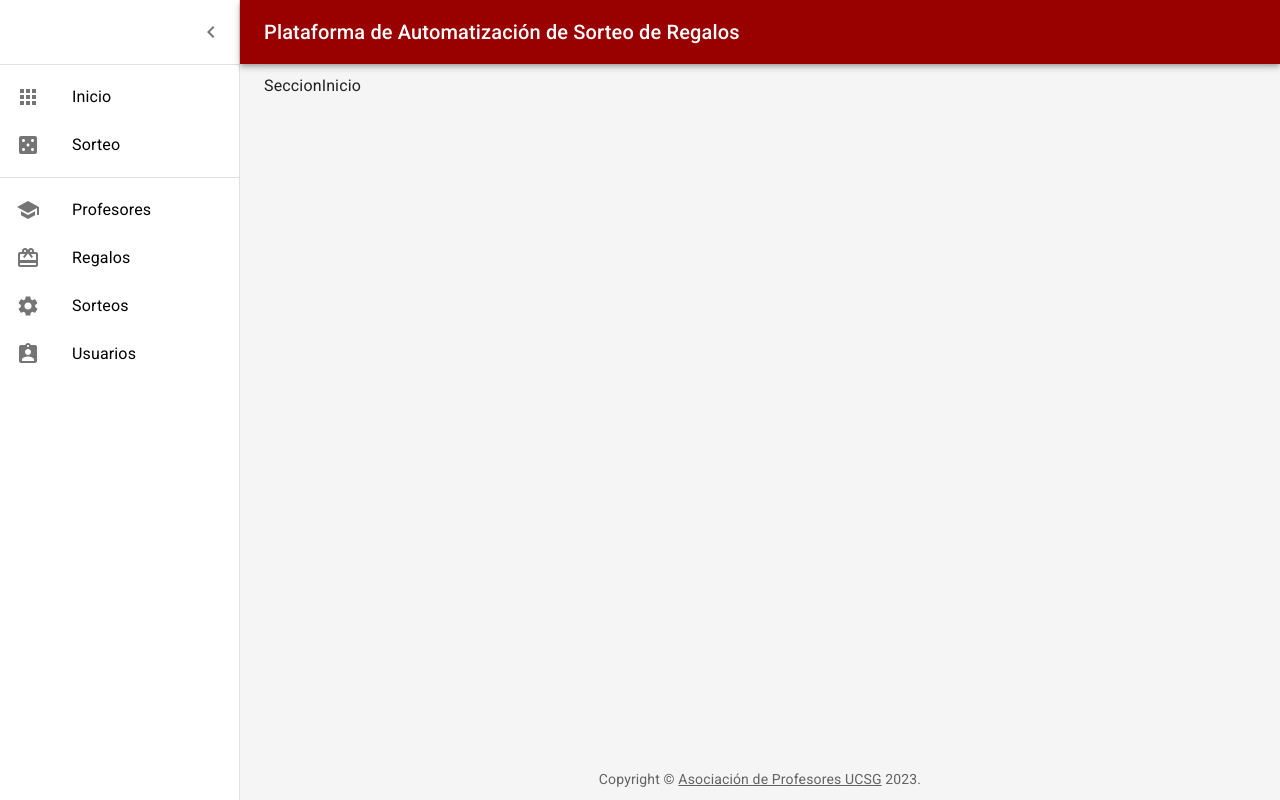
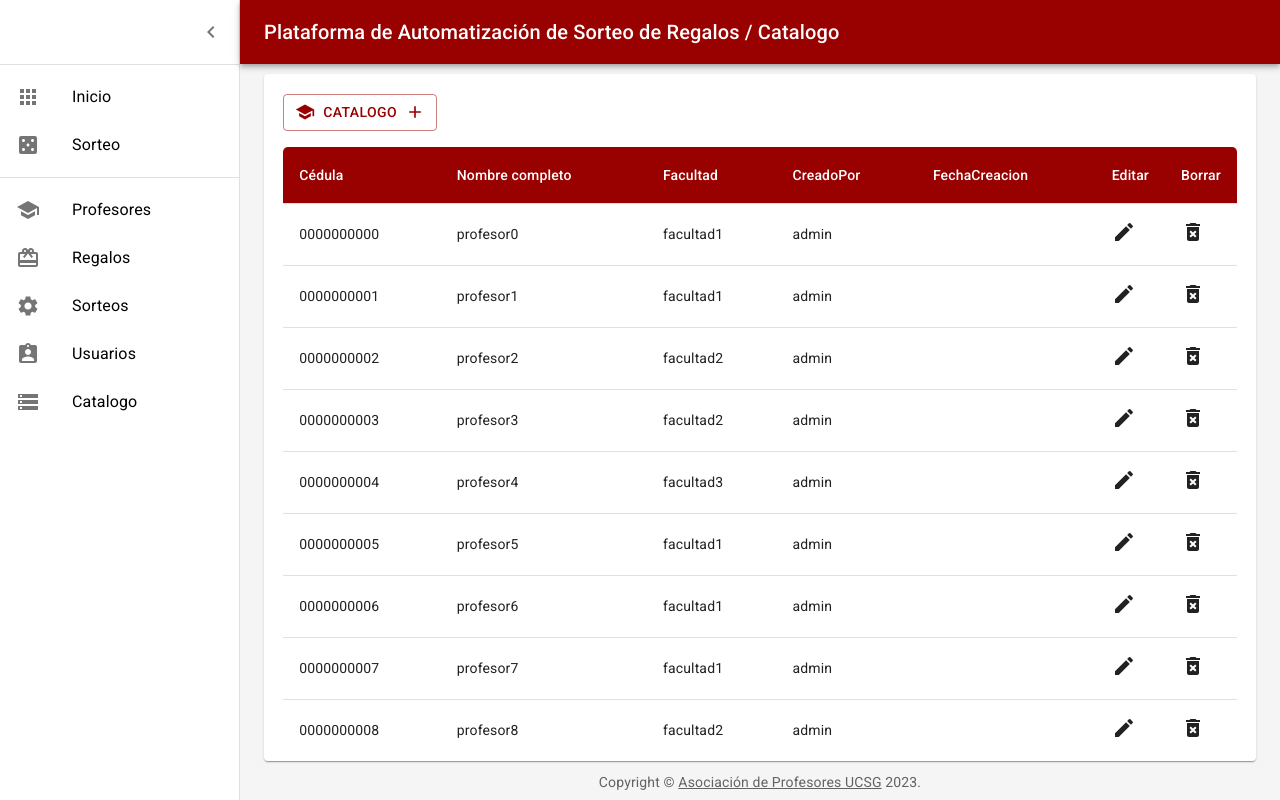
Before and after one commit to raulbarreiroz/automatizacion-sorteo-client, a React (Create React App) app: page /dashboard/catalogo in a window 1280 px wide. Built offline with nearby package versions, Linux system fonts and the light colour scheme; no server answers.

Commit message:
pantalla catalogo agregada y prueba de fetch con back

```diff
--- a/src/App.js
+++ b/src/App.js
@@ -71,6 +71,11 @@ const App = () => {
             element={<Dashboard seccion="SeccionSorteos" />}
             path="dashboard/sorteos"
           ></Route>
+          <Route
+            index
+            element={<Dashboard seccion="SeccionCatalogo" />}
+            path="dashboard/catalogo"
+          ></Route>
           <Route path="*" element={<PaginaNoEncontrada />} />
           <Route
             path="dashboard/*"
--- a/src/component/ListItems.jsx
+++ b/src/component/ListItems.jsx
@@ -2,15 +2,9 @@ import * as React from 'react';
 import ListItemButton from '@mui/material/ListItemButton';
 import ListItemIcon from '@mui/material/ListItemIcon';
 import ListItemText from '@mui/material/ListItemText';
-import ListSubheader from '@mui/material/ListSubheader';
-import DashboardIcon from '@mui/icons-material/Dashboard';
-import ShoppingCartIcon from '@mui/icons-material/ShoppingCart';
-import PeopleIcon from '@mui/icons-material/People';
-import BarChartIcon from '@mui/icons-material/BarChart';
-import LayersIcon from '@mui/icons-material/Layers';
-import AssignmentIcon from '@mui/icons-material/Assignment';
 import AppsIcon from '@mui/icons-material/Apps';
 import CasinoIcon from '@mui/icons-material/Casino';
+import StorageIcon from '@mui/icons-material/Storage';
 import SchoolIcon from '@mui/icons-material/School';
 import RedeemIcon from '@mui/icons-material/Redeem';
 import SettingsIcon from '@mui/icons-material/Settings';
@@ -77,5 +71,13 @@ export const secondaryListItems = (
         <ListItemText primary="Usuarios" />
       </ListItemButton>
     </NavLink>
+    <NavLink to='/dashboard/catalogo' style={style}>
+      <ListItemButton>
+        <ListItemIcon>
+          <StorageIcon />
+        </ListItemIcon>
+        <ListItemText primary="Catalogo" />
+      </ListItemButton>
+    </NavLink>
   </React.Fragment>
 );
--- a/src/component/pantalla/Dashboard.jsx
+++ b/src/component/pantalla/Dashboard.jsx
@@ -23,6 +23,7 @@ import SeccionProfesores from '../seccion/SeccionProfesores'
 import SeccionRegalos from '../seccion/SeccionRegalos'
 import SeccionSorteos from '../seccion/SeccionSorteos'
 import SeccionUsuarios from '../seccion/SeccionUsuarios'
+import SeccionCatalogo from '../seccion/SeccionCatalogo';
 
 function Copyright(props) {
   return (
@@ -131,7 +132,8 @@ export default function Dashboard(props) {
 
   useEffect(() => {
     setSeccion(props?.seccion)
-  }, [location])
+    console.log('testing')
+  }, [location, props?.seccion])
 
   return (
     <ThemeProvider theme={defaultTheme}>
@@ -165,7 +167,7 @@ export default function Dashboard(props) {
               noWrap
               sx={{ flexGrow: 1 }}
             >
-              Plataforma de Automatización de Sorteo de Regalos
+              Plataforma de Automatización de Sorteo de Regalos / {seccion?.substring(7)}
             </Typography>
           </Toolbar>
         </AppBar>
@@ -229,6 +231,7 @@ export default function Dashboard(props) {
               {seccion === 'SeccionRegalos' && <SeccionRegalos />}
               {seccion === 'SeccionUsuarios' && <SeccionUsuarios />}
               {seccion === 'SeccionSorteos' && <SeccionSorteos />}
+              {seccion === 'SeccionCatalogo' && <SeccionCatalogo />}
             </Container>
             <Grid
               style={{
--- /dev/null
+++ b/src/component/seccion/SeccionCatalogo.jsx
@@ -0,0 +1,220 @@
+import { useState, useEffect, useRef } from 'react'
+import Button from '@mui/material/Button';
+import AddIcon from '@mui/icons-material/Add';
+import SchoolIcon from '@mui/icons-material/School';
+import Grid from '@mui/material/Grid';
+import Paper from '@mui/material/Paper';
+import Table from '@mui/material/Table';
+import TableBody from '@mui/material/TableBody';
+import TableCell from '@mui/material/TableCell';
+import TableContainer from '@mui/material/TableContainer';
+import TableHead from '@mui/material/TableHead';
+import TableRow from '@mui/material/TableRow';
+import EditIcon from '@mui/icons-material/Edit';
+import DeleteForeverIcon from '@mui/icons-material/DeleteForever';
+import DialogUpdateProfesor from '../dialog/DialogUpdateProfesor';
+
+const SeccionCatalogo = (props) => {
+  const gridBotones = useRef(undefined)
+  const [modoDialogUpdateProfesor, setModoDialogUpdateProfesor] = useState(undefined)
+  const [today, setToday] = useState(undefined)
+  const [hoveredCell, setHoveredCell] = useState(undefined)
+  const [mostrarDialogUpdateProfesor, setMostrarDialogUpdateProfesor] = useState(false)
+  const [dataProfesor, setDataProfesor] = useState(undefined)
+
+  useEffect(() => {
+    console.log('getting catalogos: ')
+    const getCatalogos = async () => {
+      const response = await fetch(`${process.env.REACT_APP_SERVERURL}/catalogos`)
+      const catalogos = await response.json()
+      console.log(catalogos)
+    }
+
+    getCatalogos()
+  }, [])
+
+  function createProfesor(cedula, nombreCompleto, facultad, creadoPor) {
+    return { cedula, nombreCompleto, facultad, creadoPor, today };
+  }
+
+  const rows = [
+    createProfesor('0000000000', 'profesor0', 'facultad1', 'admin'),
+    createProfesor('0000000001', 'profesor1', 'facultad1', 'admin'),
+    createProfesor('0000000002', 'profesor2', 'facultad2', 'admin'),
+    createProfesor('0000000003', 'profesor3', 'facultad2', 'admin'),
+    createProfesor('0000000004', 'profesor4', 'facultad3', 'admin'),
+    createProfesor('0000000005', 'profesor5', 'facultad1', 'admin'),
+    createProfesor('0000000006', 'profesor6', 'facultad1', 'admin'),
+    createProfesor('0000000007', 'profesor7', 'facultad1', 'admin'),
+    createProfesor('0000000008', 'profesor8', 'facultad2', 'admin'),
+  ];
+
+  return (
+    <>
+      <Paper
+        style={{
+          width: '100%',
+          height: '100%',
+          padding: '2.5vh 1.5vw'
+        }}
+      >
+        <Grid ref={gridBotones}>
+          <Button variant="outlined"
+            startIcon={<SchoolIcon />} endIcon={<AddIcon />}
+            sx={{mb: 2,}}
+            onClick={e => {
+              setMostrarDialogUpdateProfesor(true)
+              setModoDialogUpdateProfesor('ADD')
+              setDataProfesor(undefined)
+            }}
+
+>
+            Catalogo
+          </Button>
+        </Grid>
+        <Grid
+          item xs={12}
+          style={{
+            maxHeight: `calc(100% - ${gridBotones?.current?.clientHeight}px)`,
+            overflow: 'scroll'
+          }}
+        >
+            <TableContainer
+              component={Paper}
+              style={{
+                overflowX: 'initial'
+              }}
+            >
+              <Table
+                aria-label="tabla de profesores"
+                stickyHeader
+              >
+                <TableHead>
+                  <TableRow >
+                    <TableCell
+                      style={{
+                        backgroundColor: 'rgb(153, 0, 0)',
+                        color: 'white',
+                        borderStartStartRadius: '5px'
+                      }}
+                    >
+                      Cédula
+                    </TableCell>
+                    <TableCell
+                    style={{
+                        backgroundColor: 'rgb(153, 0, 0)',
+                        color: 'white'
+                      }}
+                    >
+                      Nombre completo
+                    </TableCell>
+                    <TableCell
+                      style={{
+                        backgroundColor: 'rgb(153, 0, 0)',
+                        color: 'white'
+                      }}
+                    >
+                      Facultad
+                    </TableCell>
+                    <TableCell
+                    style={{
+                        backgroundColor: 'rgb(153, 0, 0)',
+                        color: 'white'
+                      }}
+                    >
+                      CreadoPor
+                    </TableCell>
+                    <TableCell
+                    style={{
+                        backgroundColor: 'rgb(153, 0, 0)',
+                        color: 'white'
+                      }}
+                    >
+                      FechaCreacion
+                    </TableCell>
+                    <TableCell
+                    style={{
+                        backgroundColor: 'rgb(153, 0, 0)',
+                        color: 'white'
+                      }}
+                      width='20px'
+                    >
+                      Editar
+                    </TableCell>
+                    <TableCell
+                    style={{
+                        backgroundColor: 'rgb(153, 0, 0)',
+                        color: 'white',
+                        borderStartEndRadius: '5px'
+                      }}
+                      width='20px'
+                    >
+                      Borrar
+                    </TableCell>
+                  </TableRow>
+                </TableHead>
+                <TableBody>
+                  {rows.map((row, i) => (
+                    <TableRow
+                      key={row.cedula}
+                      sx={{
+                        '&:last-child td, &:last-child th': {
+                          border: 0
+                        },
+                        backgroundColor: hoveredCell !== undefined ?
+                          hoveredCell === i ? 'rgba(153, 0, 0, 0.2)' : 'white' :
+                          'white'
+                      }}
+                      onMouseEnter={e => {
+                        setHoveredCell(i)
+                      }}
+                      onMouseLeave={e => {
+                        setHoveredCell(undefined)
+                      }}
+                    >
+                      <TableCell component="th" scope="row">
+                        {row.cedula}
+                      </TableCell>
+                      <TableCell>{row.nombreCompleto}</TableCell>
+                      <TableCell>{row.facultad}</TableCell>
+                      <TableCell>{row.creadoPor}</TableCell>
+                      <TableCell>{row.today}</TableCell>
+                      <TableCell>
+                        <EditIcon
+                          style={{
+                            cursor: 'pointer'
+                          }}
+                          onClick={e => {
+                            setMostrarDialogUpdateProfesor(true)
+                            setModoDialogUpdateProfesor('EDIT')
+                            setDataProfesor(row)
+                          }}
+                        />
+                      </TableCell>
+                      <TableCell>
+                        <DeleteForeverIcon
+                          style={{
+                            cursor: 'pointer'
+                          }}
+                        />
+                      </TableCell>
+                    </TableRow>
+                  ))}
+                </TableBody>
+              </Table>
+            </TableContainer>
+        </Grid>
+      </Paper>
+      <DialogUpdateProfesor
+        mostrarDialogUpdateProfesor={mostrarDialogUpdateProfesor}
+        setMostrarDialogUpdateProfesor={setMostrarDialogUpdateProfesor}
+        modoDialogUpdateProfesor={modoDialogUpdateProfesor}
+        setModoDialogUpdateProfesor={setModoDialogUpdateProfesor}
+        dataProfesor={dataProfesor}
+        setDataProfesor={setDataProfesor}
+      />
+    </>
+  )
+}
+
+export  default SeccionCatalogo
```
Also changed, not shown: 1 other file (tests, documents, lock files or other folders).
